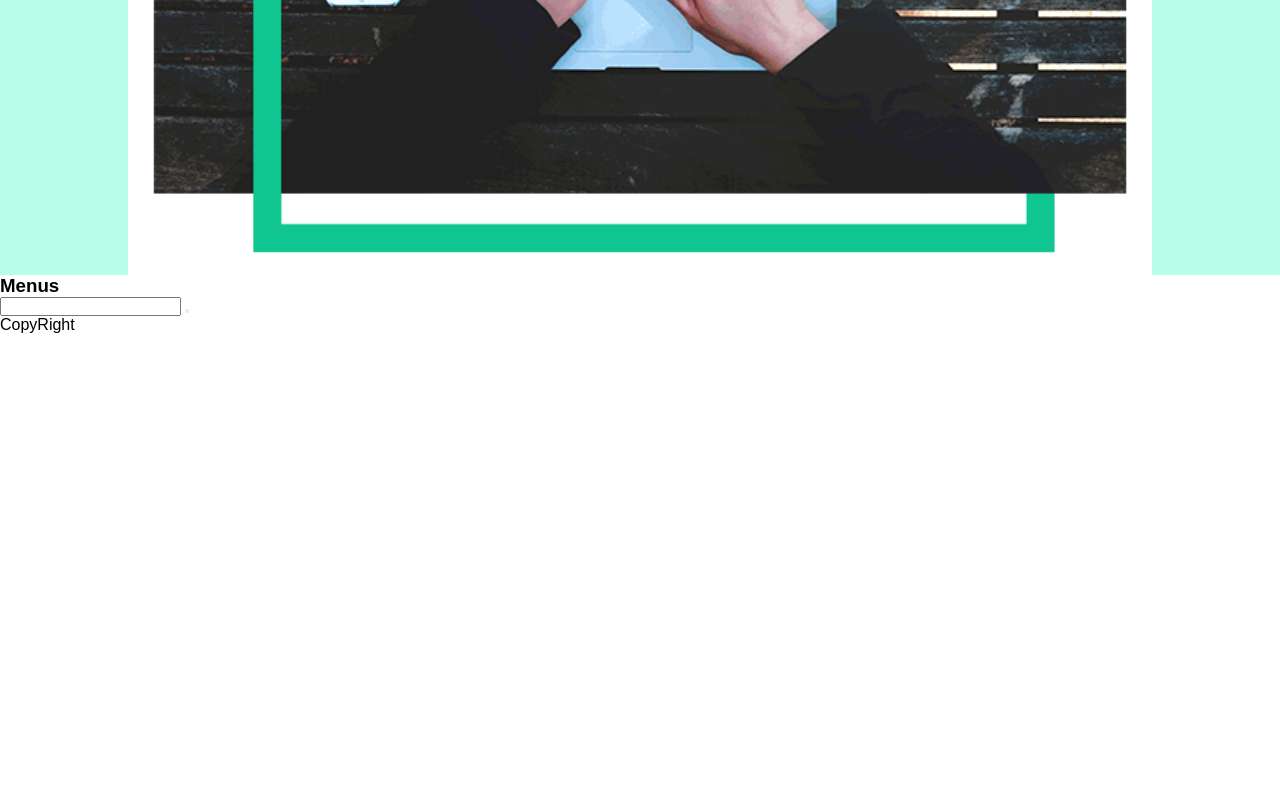
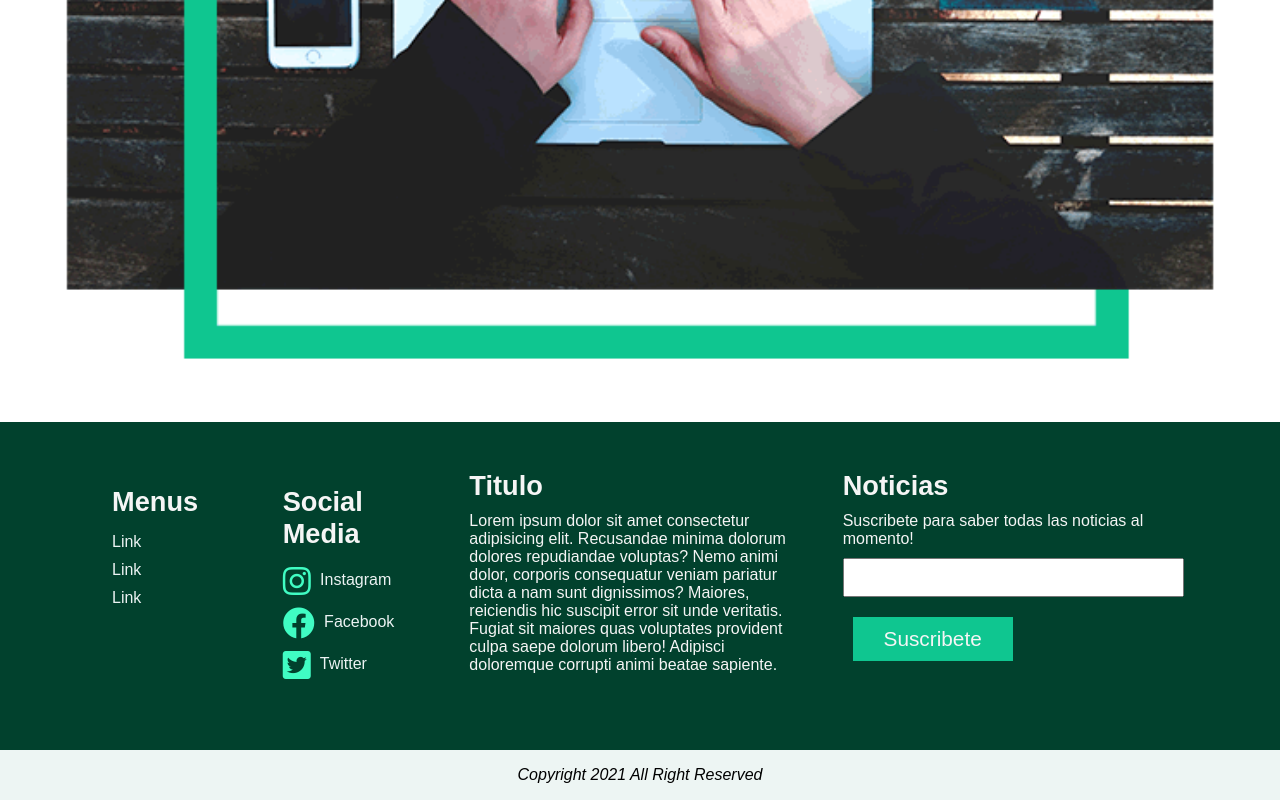
Before and after one commit to iEricStudy/Temas, a plain HTML site: page BasicTheme/practice.html in a window 1280 px wide. Shown: the part 1486-2286 px from the top of the page. Before the commit the page ends 1820 px from the top, so only its background shows below. Drawn offline with Linux system fonts and the light colour scheme.

Commit message:
send footer

```diff
--- a/BasicTheme/practice.css
+++ b/BasicTheme/practice.css
@@ -7,7 +7,7 @@
   /* COLORS */
   /* Dark shades of primary color */
   --clr-primary-0: #011f15;
-  --clr-primary-1: #022c1e;
+  --clr-primary-1: #023524;
   --clr-primary-1: #01412d;
   --clr-primary-2: #036145;
   --clr-primary-3: #068b64;
@@ -20,7 +20,7 @@
   --clr-primary-8: #80ffd9;
   --clr-primary-9: #b7ffe9;
   --clr-primary-10: #e1fff6;
-  --clr-primary-11: #f7fffd;
+  --clr-primary-11: #edf5f3;
   /* Grays */
   --clr-grey-1: #272c2b;
   --clr-grey-2: #3e4443;
@@ -29,8 +29,8 @@
   --clr-grey-5: #9ea5a4;
   --clr-grey-6: #c3c9c8;
   --clr-grey-7: #d9dfde;
-  --clr-grey-8: #edf1f1;
-  --clr-grey-9: #f7fdfd;
+  --clr-grey-8: #eaf0f0;
+  --clr-grey-9: #ecf3f3;
   --clr-grey-10: #f5f5f5;
   /* FONTS */
   --ff-text: 'poppins', sans-serif;
@@ -91,14 +91,26 @@ img{
 .ips-btn{
   background: var(--clr-primary-5);
   color: var(--clr-grey-10);
+  border: none;
   padding: 10px 30px;
   margin: 10px;
   font-size: var(--fs-title-1);
   transition: var(--tran-bg-2);
 }
 
+.ips-btn-small{
+  width: 10rem;
+  font-size: var(--fs-text-3);
+}
+
 .ips-btn:hover{
   background: var(--clr-primary-3);
+}
+
+.ips-form-item{
+  padding: 10px;
+  margin: 10px 0px;
+  color: var(--clr-grey-3);
 }
 
 /**** Header *****/
@@ -192,12 +204,91 @@ header{
 
         .ips-header .ips-nav-list a{
           padding: 0px 15px;
-          margin: 0 0.5rem;
+          margin: 0 0.1rem;
         }
 
           .ips-header .ips-nav-list a:hover{
             padding: 0px 15px;
             background: transparent;
+          }
+  }
+
+  @media screen and (min-width: 1000px){
+    .ips-header .ips-nav-list a{
+      margin: 0 0.5rem;
+    }
+  }
+
+/*****FOOTER******/
+
+.ips-footer{
+  display: flex;
+  flex-direction: column;
+}
+
+  .ips-footer .ips-footer-top{
+    display: flex;
+    flex-direction: row;
+    flex-wrap: wrap;
+    align-items: flex-start;
+    background-color: var(--clr-primary-1);
+    color: var(--clr-grey-10);
+    padding: 2rem 5rem;
+    font-size: var(--fs-text-1);
+  }
+
+    .ips-footer .ips-footer-top .ips-footer-item{
+      flex: 100%;
+      display: flex;
+      flex-direction: column;
+      padding: 1rem;
+    }
+
+      .ips-footer .ips-footer-top .ips-footer-item h3{
+        font-size: var(--fs-title-1);
+        margin-bottom: 10px;
+      }
+
+    .ips-footer .ips-footer-top .ips-footer-nav-list a{
+      color: var(--clr-grey-9);
+      margin: 5px 0;
+    }
+
+    .ips-footer .ips-footer-top .ips-footer-nav-list i{
+      vertical-align: middle;
+      color: var(--clr-primary-7);
+      font-size: 2rem;
+      margin-right: 5px;
+    }
+
+  .ips-footer .ips-footer-bottom{
+    background: var(--clr-primary-11);
+    padding: 1rem;
+    text-align: center;
+    font-style: italic;
+  }
+
+  @media screen and (min-width: 600px){
+    .ips-footer .ips-footer-top .ips-footer-nav{
+      flex-direction: row;
+    }
+  }
+
+  @media screen and (min-width: 900px){
+    .ips-footer .ips-footer-top .ips-footer-nav,
+    .ips-footer .ips-footer-top .ips-footer-text{
+      flex: 50%;
+    }
+
+    .ips-footer .ips-footer-top .ips-footer-newsletter{
+      flex: 0 0 50%;
+      width: 50%;
+    }
+  }
+
+  @media screen and (min-width: 1130px){
+    .ips-footer .ips-footer-top > *{
+      flex: 30% !important;
     }
   }
 
@@ -210,14 +301,14 @@ header{
   align-items: center;
 }
 
-.ips-block-content{
+  .ips-block .ips-block-content{
     width: 100%;
     height: 100%;
     position: relative;
   }
 
-.ips-block-content:not(.ips-slideshow){
-  padding: 20px;
+    .ips-block .ips-block-content:not(.ips-slideshow){
+      padding: 50px;
     }
 
 /**** SLIDE *****/
@@ -232,8 +323,8 @@ header{
     justify-content: center;
     position: absolute;
     top: 50%;
-    width: 70px;
-    height: 70px;
+    width: 50px;
+    height: 50px;
     border-radius: 50%;
     background-color: var(--clr-primary-11);
     line-height: 1;
@@ -242,7 +333,7 @@ header{
   }
 
     .ips-slideshow [class*="ips-slide-control"] i{
-      font-size: 30px;
+      font-size: 20px;
     }
 
     .ips-slideshow [class*="ips-slide-control"]:hover{
@@ -270,7 +361,21 @@ header{
     display: block;
   }
 
-    .ips-slideshow .ips-slide img{
+    .ips-slideshow .ips-slide .ips-slide-picture{
+      width: 100%;
+      height: 100%;
+      position: relative;
+    }
+
+      .ips-slideshow .ips-slide .ips-slide-picture .ips-slide-contrast{
+        position: absolute;
+        top: 0;
+        width: 100%;
+        height: 100%;
+        background-color: rgba(0,0,0,0.5);
+      }
+
+      .ips-slideshow .ips-slide .ips-slide-picture img{
         width: 100%;
         height: 100%;
         transform: scale(1.3,1.3);
@@ -294,7 +399,7 @@ header{
   }
 
     .ips-slideshow .ips-slide .ips-slide-caption h2{
-      font-size: var(--fs-title-6);
+      font-size: var(--fs-title-3);
       color: var(--clr-grey-10);
       text-align: center;
     }
@@ -308,6 +413,15 @@ header{
   /* Responsive */
 
   @media screen and (min-width: 800px){
+
+    .ips-slideshow [class*="ips-slide-control"]{
+      width: 70px;
+      height: 70px;
+    }
+
+    .ips-slideshow [class*="ips-slide-control"] i{
+      font-size: 30px;
+    }
     .ips-slideshow .ips-slide .ips-slide-caption h2{
       font-size: var(--fs-title-4);
     }
@@ -352,10 +466,6 @@ header{
 
 /***** TEXT & IMAGE *****/
 
-.ips-block{
-  background-color: var(--clr-primary-9);
-}
-
 .ips-image-text{
   background-color: white;
   width: 80%;
@@ -364,6 +474,7 @@ header{
 }
 
   .ips-image-text .ips-text{
+    padding: 10px;
     flex: 50%;
     display: flex;
     flex-direction: column;
@@ -372,8 +483,7 @@ header{
   }
 
     .ips-image-text .ips-text h2{
-  padding: 0px 30px;
-  margin-top: 60px;
+      margin-bottom: 20px;
       display: inline-block;
       font-size: var(--fs-title-6);
       border-bottom: 3px solid var(--clr-primary-5);
@@ -381,11 +491,12 @@ header{
 
     .ips-image-text .ips-text p{
       color: var(--clr-grey-2);
-  font-size: var(--fs-text-2);
-  margin: 40px 0px;
+      font-size: var(--fs-text-1);
+      margin: 20px 0px;
     }
 
-.ips-image-text .ips-iamge{
+  .ips-image-text .ips-image{
+    padding: 10px;
     flex: 50%;
   }
 
--- a/BasicTheme/practice.html
+++ b/BasicTheme/practice.html
@@ -37,7 +37,10 @@
         <div class="ips-block-content ips-slideshow">
           <div class="ips-slides-container">
             <div class="ips-slide ips-slide-fade">
-              <img src="../Recursos/banner.png" alt="">
+              <div class="ips-slide-picture">
+                <img src="../Recursos/banner.png" alt="">
+                <div class="ips-slide-contrast"></div>
+              </div>
               <div class="ips-slide-caption">
                 <h2>Basic template</h2>
                 <p>It is a long established fact that a reader will be distracted by the readable content of a page when
@@ -48,7 +51,10 @@
               </div>
             </div>
             <div class="ips-slide ips-slide-fade">
-              <img src="../Recursos/banner.png" alt="">
+              <div class="ips-slide-picture">
+                <img src="../Recursos/banner2.png" alt="">
+                <div class="ips-slide-contrast"></div>
+              </div>
               <div class="ips-slide-caption">
                 <h2>Basic template</h2>
                 <p>It is a long established fact that a reader will be distracted by the readable content of a page when
@@ -84,38 +90,45 @@
     </main>
   </div>
   <footer>
-    <div class="ips-footer-top">
-      <div class="ips-footer-nav">
-        <div class="ips-footer-nav-list">
-          <h3>Menus</h3>
-          <nav>
-            <a href=""></a><a href=""></a><a href=""></a>
-          </nav>
+    <div class="ips-footer">
+      <div class="ips-footer-top">
+        <div class="ips-footer-item ips-footer-nav">
+          <div class="ips-footer-item ips-footer-nav-list">
+            <h3>Menus</h3>
+            <a href="#">Link</a>
+            <a href="#">Link</a>
+            <a href="#">Link</a>
+          </div>
+          <div class="ips-footer-item ips-footer-nav-list">
+            <h3>Social Media</h3>
+            <a href="#">
+              <i class="fab fa-instagram"></i>
+              Instagram
+            </a>
+            <a href="#">
+              <i class="fab fa-facebook"></i>
+              Facebook
+            </a>
+            <a href="#">
+              <i class="fab fa-twitter-square"></i>
+              Twitter
+            </a>
+          </div>
         </div>
-        <div class="ips-footer-nav-list">
-          <h3></h3>
-          <nav></nav>
+        <div class="ips-footer-item ips-footer-text">
+          <h3>Titulo</h3>
+          <p>Lorem ipsum dolor sit amet consectetur adipisicing elit. Recusandae minima dolorum dolores repudiandae voluptas? Nemo animi dolor, corporis consequatur veniam pariatur dicta a nam sunt dignissimos? Maiores, reiciendis hic suscipit error sit unde veritatis. Fugiat sit maiores quas voluptates provident culpa saepe dolorum libero! Adipisci doloremque corrupti animi beatae sapiente.</p>
         </div>
-        <div class="ips-footer-nav-list">
-          <h3></h3>
-          <nav></nav>
+        <div class="ips-footer-item ips-footer-newsletter">
+          <h3>Noticias</h3>
+          <p>Suscribete para saber todas las noticias al momento!</p>
+          <input class="ips-form-item" type="text">
+          <button class="ips-btn ips-btn-small">Suscribete</button>
         </div>
       </div>
-      <div class="ips-social-links">
-        <h3></h3>
-        <nav></nav>
+      <div class="ips-footer-bottom">
+        <p>Copyright 2021 All Right Reserved</p>
       </div>
-      <div class="ips-newsletter">
-        <h3></h3>
-        <p></p>
-        <div class="ips-form-item ips-text-send">
-          <input type="text">
-          <button></button>
-        </div>
-      </div>
-    </div>
-    <div class="ips-footer-bottom">
-      <p>CopyRight</p>
     </div>
   </footer>
   <script src="./Recursos/script.js"></script>
```
Lines whose indentation alone changed are shown as unchanged.
